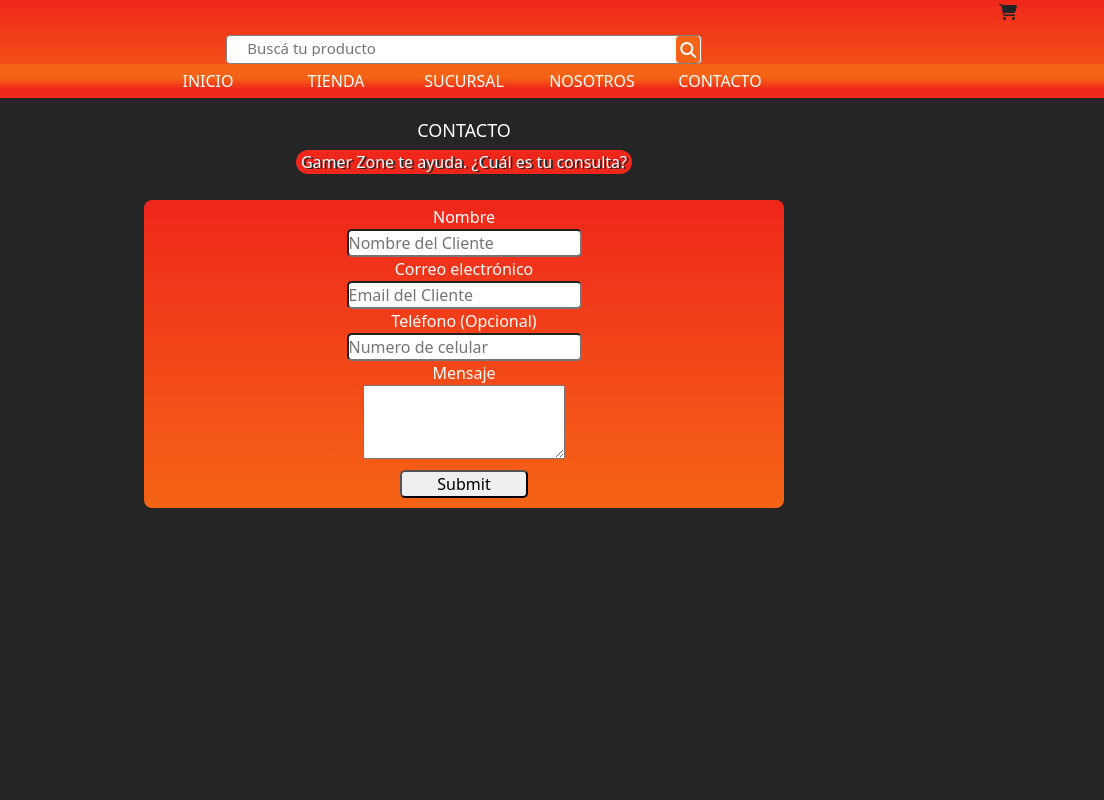
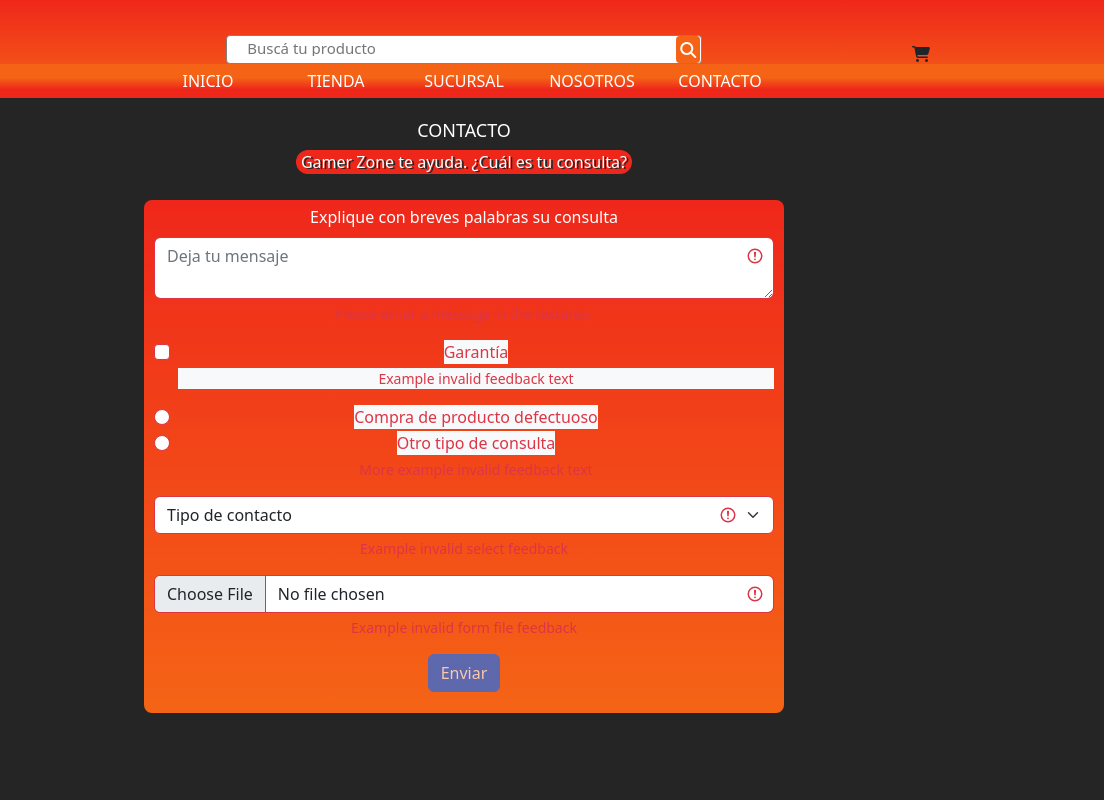
Before and after one commit to MatiasGonzalezDev/GamerZone, a plain HTML site: page pages/contacto.html in a window 1280 px wide. Shown: the top 800 px of the page, 176-1280 px from the left. Drawn offline with nearby package versions, Linux system fonts and the light colour scheme.

Commit message:
Modificaciones generales

```diff
--- a/pages/contacto.html
+++ b/pages/contacto.html
@@ -35,7 +35,7 @@
             </form>
         </div>
         <div class="header__cart">
-            <i class="fa-solid fa-cart-shopping"></i>
+            <i class="fa-solid fa-cart-shopping"><h4>Carrito</h4></i>
         </div>
         <div class="burguer_active">
             <nav class="header__nav">
@@ -95,27 +95,52 @@
     <main class="main-contacto">
         <h4>CONTACTO</h4>
         <p>Gamer Zone te ayuda. ¿Cuál es tu consulta?</p>
-        <form action="#">
-            <label for="nombre">Nombre</label>
-            <br>
-            <input type="text" placeholder="Nombre del Cliente" name="Nombre">
-            <br>
-            <label for="email">Correo electrónico</label>
-            <br>
-            <input type="email" placeholder="Email del Cliente" name="Email">
-            <br>
-            <label for="numero">Teléfono (Opcional)</label>
-            <br>
-            <input type="text" placeholder="Numero de celular" name="Teléfono">
-            <br>
-            <label for="mensaje">Mensaje</label>
-            <br>
-            <textarea name="comentario" rows="3"></textarea>
-            <br>
-            <div class="enviar">
-                <input type="submit" class="sizeEnviar">
+        <form class="was-validated">
+            <div class="mb-3">
+              <label for="validationTextarea" class="form-label">Explique con breves palabras su consulta</label>
+              <textarea class="form-control" id="validationTextarea" placeholder="Deja tu mensaje" required></textarea>
+              <div class="invalid-feedback">
+                Please enter a message in the textarea.
+              </div>
             </div>
-        </form>
+
+            <div class="form-check mb-3">
+              <input type="checkbox" class="form-check-input" id="validationFormCheck1" required>
+              <label class="form-check-label bg-light " for="validationFormCheck1">Garantía</label>
+              <div class="invalid-feedback bg-light">Example invalid feedback text</div>
+            </div>
+
+            <div class="form-check">
+              <input type="radio" class="form-check-input" id="validationFormCheck2" name="radio-stacked" required>
+              <label class="form-check-label bg-light" for="validationFormCheck2">Compra de producto defectuoso</label>
+            </div>
+            <div class="form-check mb-3">
+              <input type="radio" class="form-check-input" id="validationFormCheck3" name="radio-stacked" required>
+              <label class="form-check-label bg-light" for="validationFormCheck3 ">Otro tipo de consulta</label>
+              <div class="invalid-feedback">More example invalid feedback text</div>
+            </div>
+
+            <div class="mb-3">
+              <select class="form-select" required aria-label="select example">
+                <option value="">Tipo de contacto</option>
+                <option value="1">Whatsapp</option>
+                <option value="2">Facebook</option>
+                <option value="3">Celular</option>
+              </select>
+              <div class="invalid-feedback">Example invalid select feedback</div>
+            </div>
+
+            <div class="mb-3">
+              <input type="file" class="form-control" aria-label="file example" required>
+              <div class="invalid-feedback">Example invalid form file feedback</div>
+            </div>
+
+            <div class="mb-3">
+              <button class="btn btn-primary" type="submit" disabled>Enviar</button>
+            </div>
+          </form>
+
+
     </main>
     <!-- PIE DE LA PAGINA -->
     <footer class="footer">
--- a/scss/media-querys/_escritorio.scss
+++ b/scss/media-querys/_escritorio.scss
@@ -35,6 +35,7 @@
         position: relative;
         z-index: 2;
     }
+
 
     &__logo {
         grid-area: logo;
@@ -90,8 +91,19 @@
 
     &__cart {
         grid-area: cart;
-        display: inline-block;
         text-align: center;
+        display: flex;
+        flex-direction: row;
+        align-items: flex-end;
+            i {
+                margin-bottom: 1.8px;
+                cursor: pointer;
+                transition: 0.3s;
+                &:hover {
+                    transform: scale(1.1);
+                }
+            }
+
     }
     &__navBar {
         grid-area: navBar;
--- a/scss/secciones/_main-contacto.scss
+++ b/scss/secciones/_main-contacto.scss
@@ -18,26 +18,37 @@
         text-shadow: #252525 2px 1.2px;
         border-radius: 15px;
     }
-    form {
-        background: $gradientColor;
-        padding: 5px 10px;
-        border-radius: 8px;
-        margin: 10px 0;
-    }
+    // form {
+    //     background: $gradientColor;
+    //     padding: 5px 10px;
+    //     border-radius: 8px;
+    //     margin: 10px 0;
+    // }
 
-    input {
-        border-radius: 5px;
-    }
+    // input {
+    //     border-radius: 5px;
+    // }
 
-    .enviar {
-        display: flex;
-        justify-content: center;
-        margin: 5px auto;
+    // .enviar {
+    //     display: flex;
+    //     justify-content: center;
+    //     margin: 5px auto;
 
-        // width: 100%;
-        input {
-            width: 8rem;
-            border-radius: 5px;
-        }
-    }
+    //     // width: 100%;
+    //     input {
+    //         width: 8rem;
+    //         border-radius: 5px;
+    //     }
+    // }
+//     .bigicon {
+//         font-size: 35px;
+//         color: white;
+//     }
+
+//     .contacto {
+//             color: #36A0FF;
+//             font-size: 27px;
+//             padding: 10px;
+//     }
+// }
 }
```
Also changed, not shown: pages/tienda.html (+0 -2 lines), css/style.css.
